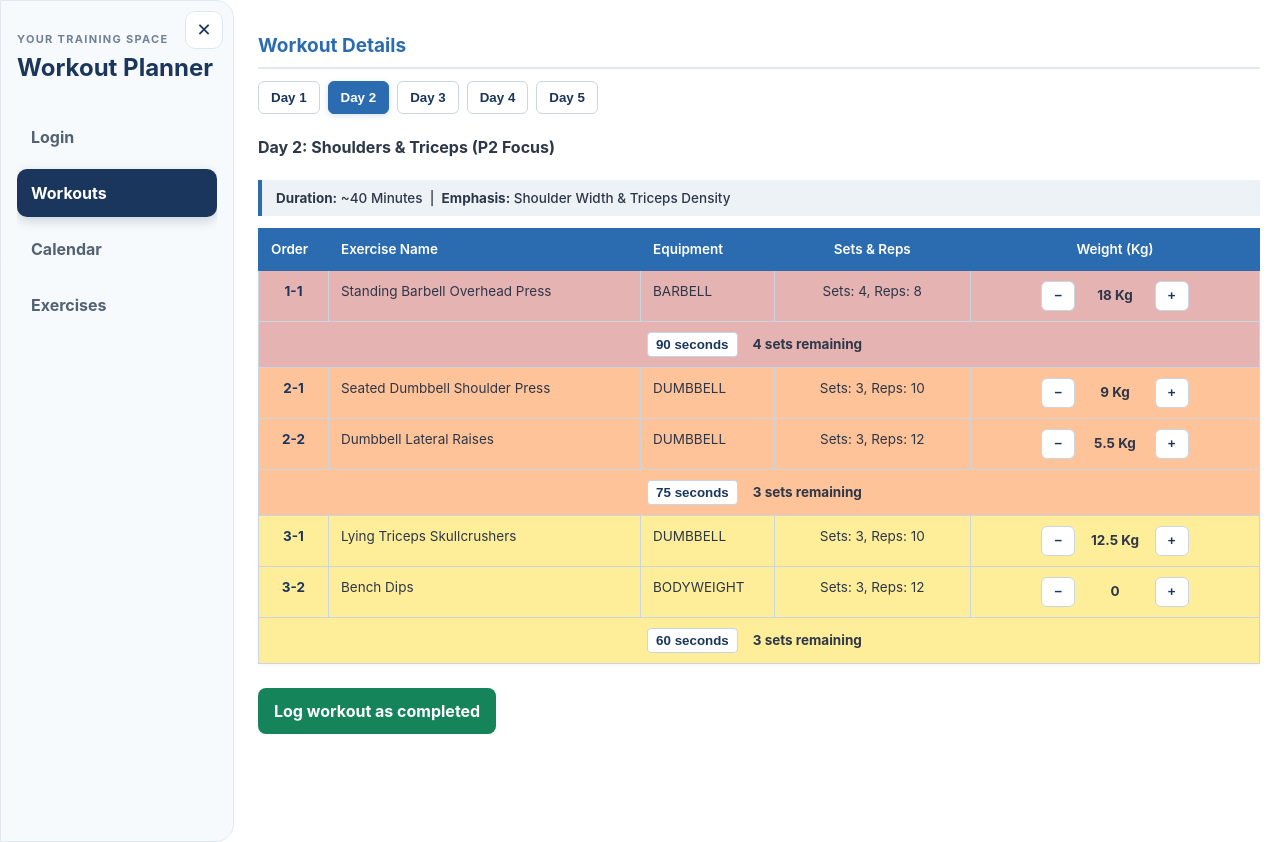
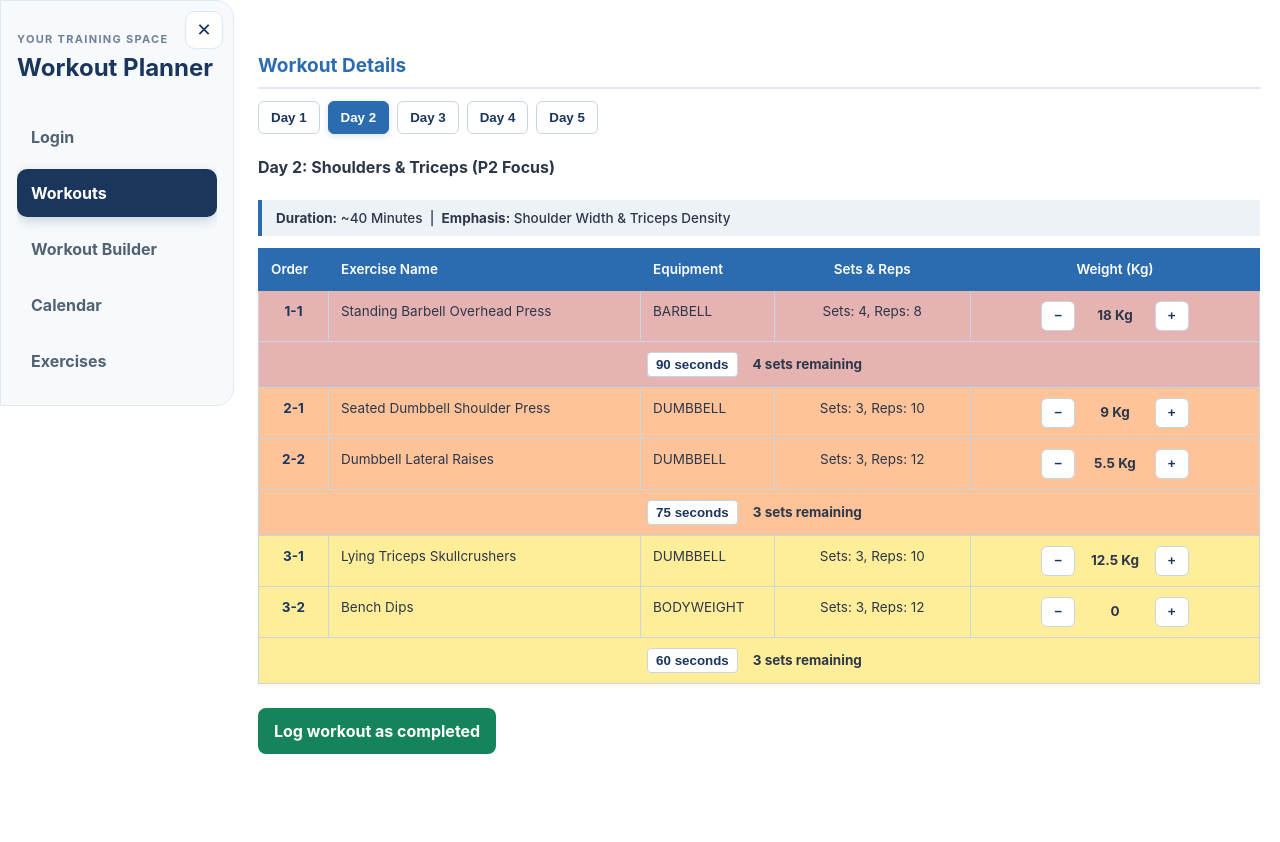
Before and after one commit to shaiy310/Workouts_FE, a React (Vite) app: page / in a window 1280 px wide. Both pictures are taken after a click on the button "Open navigation menu". After the commit the page ends 800 px from the top, so only its background shows below. Built offline with nearby package versions, Linux system fonts and the light colour scheme.

Commit message:
extract the side menu from App to a component

```diff
--- a/src/App.css
+++ b/src/App.css
@@ -76,142 +76,15 @@ li {
     display: flex;
     align-items: flex-start;
     gap: 24px;
-    min-height: 100vh;
     width: 100%;
     padding: 0;
 }
 
-.app-sidebar {
-    position: sticky;
-    top: 0;
-    left: 0;
-    width: 200px;
-    min-width: 200px;
-    background: #f7fafc;
-    border: 1px solid #e2e8f0;
-    border-radius: 0 18px 18px 0;
-    padding: 20px 16px;
-    transition: width 0.25s ease, min-width 0.25s ease, max-height 0.25s ease;
-    overflow: hidden;
-    height: 100vh;
-}
-
-.app-sidebar:not(.open) {
-    width: 38px;
-    min-width: 38px;
-    padding: 10px;
-}
-
-.app-sidebar:not(.open) .app-navigation a {
-    opacity: 0;
-    visibility: hidden;
-    max-height: 0;
-    pointer-events: none;
-    overflow: hidden;
-    margin: 0;
-    padding-top: 0;
-    padding-bottom: 0;
-}
-
-.sidebar-toggle {
-    position: absolute;
-    top: 10px;
-    right: 10px;
-    border: 1px solid #dbe7f1;
-    background: white;
-    color: var(--primary-color);
-    width: 38px;
-    height: 38px;
-    border-radius: 10px;
-    font-size: 18px;
-    cursor: pointer;
-    flex-shrink: 0;
-    z-index: 1;
-}
-
-.app-sidebar:not(.open) .sidebar-toggle {
-    display: block;
-    margin: 0 auto;
-    width: 38px;
-}
-
-.sidebar-header {
-    position: sticky;
-    top: 10px;
-    align-items: center;
-    justify-content: space-between;
-    gap: 12px;
-    min-height: 72px;
-    width: 200px;
-    margin-bottom: 20px;
-    transition: min-height 0.25s ease, justify-content 0.25s ease;
-}
-
-.app-sidebar:not(.open) .sidebar-header {
-    justify-content: center;
-    min-height: 38px;
-    margin-bottom: 10px;
-}
-
-.sidebar-header h1 {
-    margin: 2px 0 0;
-    border: 0;
-    padding: 0;
-    font-size: 24px;
-}
-
-.app-eyebrow {
-    margin: 0;
-    color: #718096;
-    font-size: 11px;
-    font-weight: 700;
-    letter-spacing: 0.12em;
-}
-
-.app-navigation {
-    display: flex;
-    flex-direction: column;
-    gap: 8px;
-    max-height: 320px;
-    overflow: hidden;
-    transition: max-height 0.25s ease, opacity 0.2s ease;
-}
-
-.app-sidebar:not(.open) .app-navigation {
-    max-height: 0;
-    opacity: 0;
-    pointer-events: none;
-}
-
-.app-navigation a {
-    border: 0;
-    border-radius: 10px;
-    padding: 12px 14px;
-    background: transparent;
-    color: #526273;
-    font: inherit;
-    font-weight: 700;
-    text-decoration: none;
-    cursor: pointer;
-    white-space: nowrap;
-    transition: opacity 0.2s ease, max-height 0.2s ease;
-}
-
-.app-navigation a:hover {
-    background: #edf2f7;
-}
-
-.app-navigation a.active {
-    background: var(--primary-color);
-    color: white;
-    box-shadow: 0 4px 12px rgba(26, 54, 93, 0.2);
-}
-
 .app-main-content {
     flex: 1;
-    min-width: 0;
     width: 100%;
     padding-right: 20px;
+    padding-top: 20px;
     box-sizing: border-box;
 }
 
--- a/src/components/Menu/Menu.css
+++ b/src/components/Menu/Menu.css
@@ -10,7 +10,7 @@
     padding: 20px 16px;
     transition: width 0.25s ease, min-width 0.25s ease, max-height 0.25s ease;
     overflow: hidden;
-    height: 100vh;
+    height: stretch;
 }
 
 .app-sidebar:not(.open) {
@@ -22,7 +22,6 @@
 .app-sidebar:not(.open) .app-navigation a {
     opacity: 0;
     visibility: hidden;
-    max-height: 0;
     pointer-events: none;
     overflow: hidden;
     margin: 0;
@@ -89,13 +88,11 @@
     display: flex;
     flex-direction: column;
     gap: 8px;
-    max-height: 320px;
     overflow: hidden;
     transition: max-height 0.25s ease, opacity 0.2s ease;
 }
 
 .app-sidebar:not(.open) .app-navigation {
-    max-height: 0;
     opacity: 0;
     pointer-events: none;
 }
--- a/src/components/Menu/Menu.jsx
+++ b/src/components/Menu/Menu.jsx
@@ -30,6 +30,9 @@ function Menu() {
             <NavLink to="/" end onClick={() => setIsSidebarOpen(false)}>
               Workouts
             </NavLink>
+            <NavLink to="/builder" end onClick={() => setIsSidebarOpen(false)}>
+              Workout Builder
+            </NavLink>
             <NavLink to="/calendar" onClick={() => setIsSidebarOpen(false)}>
               Calendar
             </NavLink>
```
